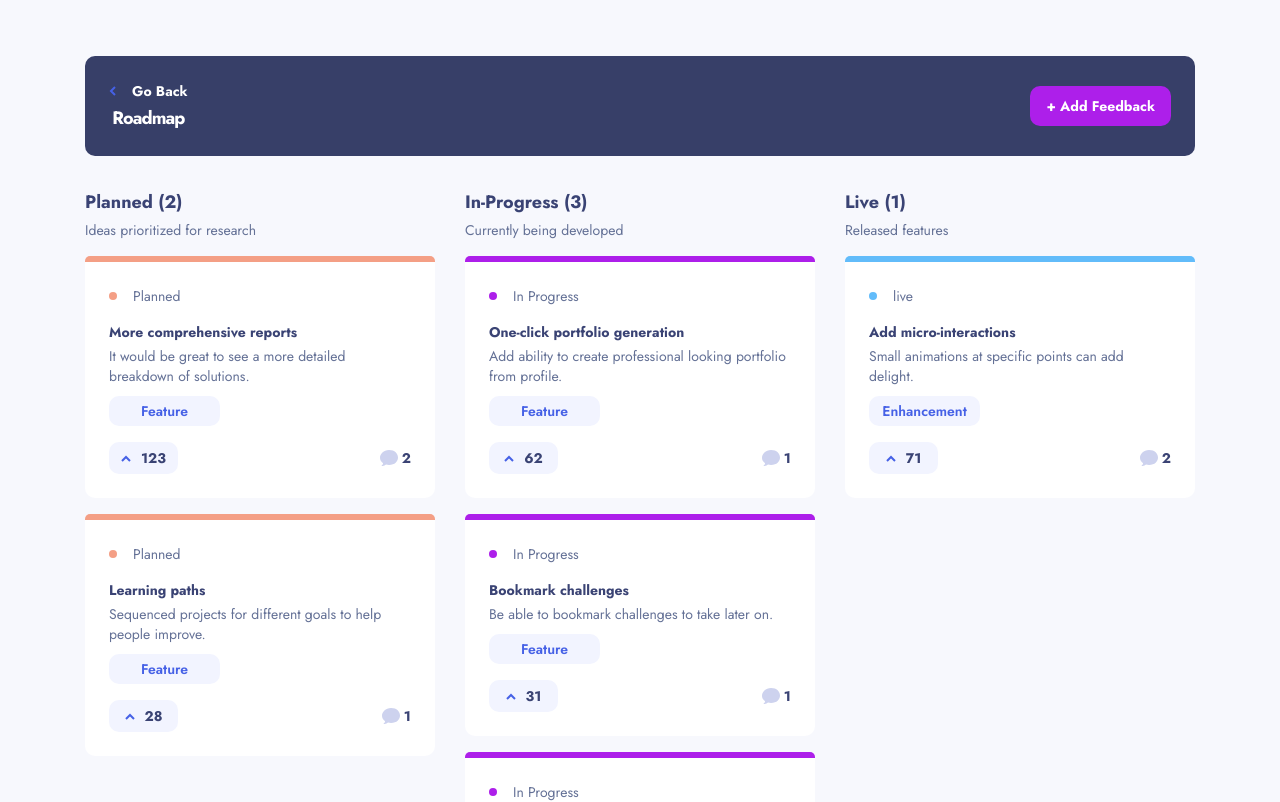
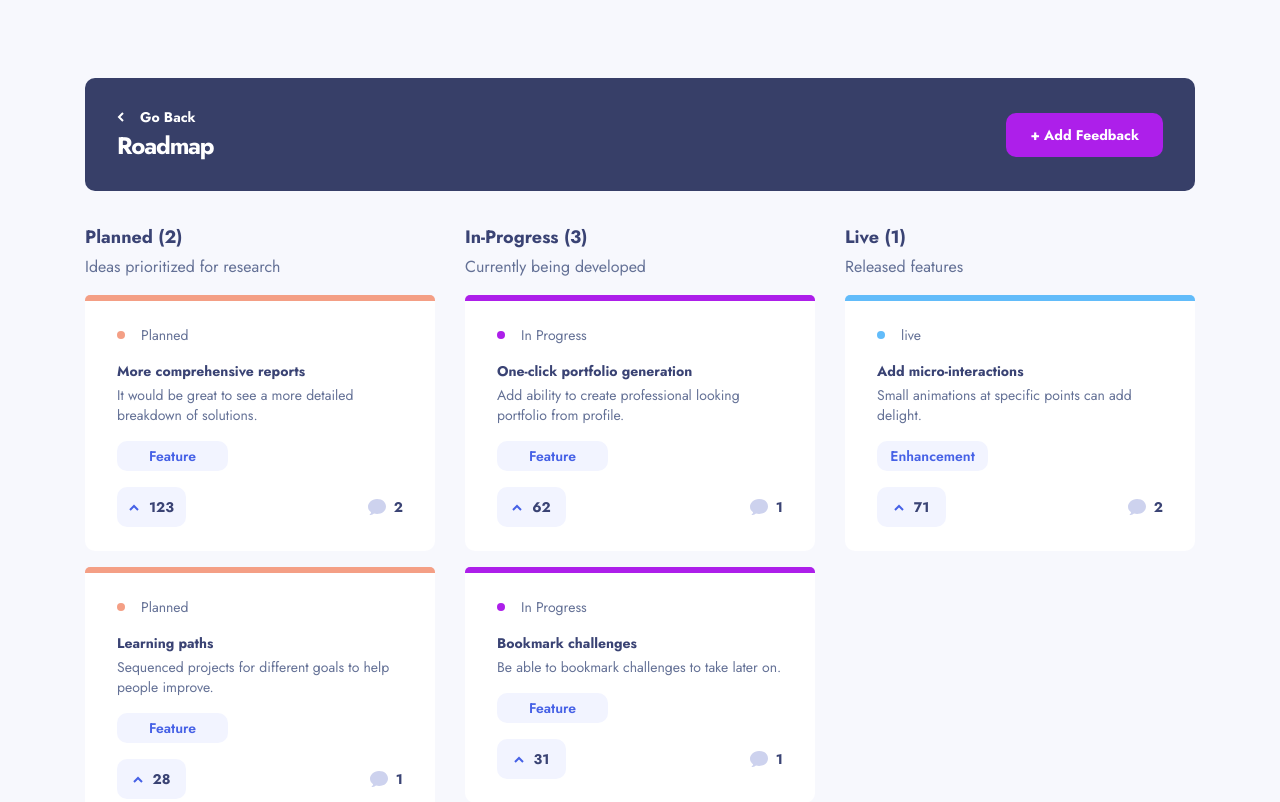
Before and after one commit to RomWeb3/product-feedback-app, a React app: page /product-feedback-app/roadmap in a window 1280 px wide. Shown: the top 802 px of the page. Built offline with nearby package versions, Linux system fonts and the light colour scheme; the HTML template or start-up script is replaced by a standard one.

Commit message:
SuggestionsEmpty responsive done + minor fixes

```diff
--- a/src/components/CardRequest.jsx
+++ b/src/components/CardRequest.jsx
@@ -35,16 +35,16 @@ function CardRequest({ productRequest, datas, setDatas, withoutMediaQueries }) {
       // Include the responsive classes if withoutMediaQueries is not true
       "md:px-0 md:py-[28px] md:relative": !withoutMediaQueries,
       // Override the responsive classes if withoutMediaQueries is true
-      "px-6 py-6": withoutMediaQueries,
+      "px-8 py-6": withoutMediaQueries,
     }
   );
 
-  const descriptionClass = classNames("mt-1  text-gray mb-[10px] text-sm", {
+  const descriptionClass = classNames("mt-1 text-gray mb-[10px] text-sm", {
     "md:mb-3 md:text-base": !withoutMediaQueries,
-    "mb-[10px] text-sm": withoutMediaQueries,
+    "mb-[16px] text-[16px]": withoutMediaQueries,
   });
 
-  const statusClass = classNames("flex items-center gap-4 mb-4 ", {
+  const statusClass = classNames("flex items-center gap-4 mb-4", {
     "md:ml-[112px]": !withoutMediaQueries,
     "": withoutMediaQueries,
   });
@@ -59,7 +59,7 @@ function CardRequest({ productRequest, datas, setDatas, withoutMediaQueries }) {
 
   const titleClass = classNames("font-bold transition-all text-sm", {
     "md:text-lg": !withoutMediaQueries,
-    "": withoutMediaQueries,
+    "text-[18px]": withoutMediaQueries,
   });
 
   const footerClass = classNames("flex justify-between items-center mt-4", {
@@ -72,7 +72,7 @@ function CardRequest({ productRequest, datas, setDatas, withoutMediaQueries }) {
     {
       "md:flex-col md:gap-2 md:absolute md:top-[28px] md:left-[32px] md:w-10 md:h-[53px]":
         !withoutMediaQueries,
-      "flex gap-2.5 w-[69px] h-[32px]": withoutMediaQueries,
+      "flex gap-2.5 w-[69px] h-[40px]": withoutMediaQueries,
     }
   );
 
@@ -81,7 +81,7 @@ function CardRequest({ productRequest, datas, setDatas, withoutMediaQueries }) {
     {
       "md:absolute md:right-[32px] md:top-0 md:bottom-0 md:m-auto md:gap-2":
         !withoutMediaQueries,
-      "flex gap-1": withoutMediaQueries,
+      "flex gap-2 text-[16px]": withoutMediaQueries,
     }
   );
 
--- a/src/components/Sort.jsx
+++ b/src/components/Sort.jsx
@@ -9,7 +9,7 @@ function Sort({ onClick, sortBy, setSortBy, count }) {
   };
 
   return (
-    <div className="w-full max-w-[825px] bg-verydarkblue flex justify-between px-6 py-2 text-white relative md:mt-10 xl:mt-0 md:rounded-[10px]">
+    <div className="w-full max-w-[825px] bg-verydarkblue flex justify-between px-6 py-2 md:py-[14px] text-white relative md:mt-10 xl:mt-0 md:rounded-[10px]">
       <div className="flex">
         <div className="hidden md:flex md:items-center">
           <img
@@ -36,14 +36,14 @@ function Sort({ onClick, sortBy, setSortBy, count }) {
         </div>
       </div>
       <button
-        className="bg-violet hover:bg-[#C75AF6] max-w-[134px] w-full vsm:max-w-[110px] py-2.5 rounded-[10px] text-sm cursor-pointer font-bold"
+        className="bg-violet hover:bg-[#C75AF6] max-w-[134px] md:max-w-[158px] w-full vsm:max-w-[110px] py-2.5 md:py-3 rounded-[10px] text-sm cursor-pointer font-bold"
         onClick={onClick}
       >
         + Add Feedback
       </button>
 
       {showSortBy && (
-        <div className="w-[255px] h-[192px] bg-white shadow absolute top-[72px] md:left-[219px] rounded-[10px]">
+        <div className="w-[255px] h-[192px] bg-white shadow absolute z-50 top-[72px] md:top-[88px] md:left-[219px] rounded-[10px]">
           <div
             className="flex items-center justify-between"
             onClick={(e) => handleClick(e)}
--- a/src/pages/Dashboard.jsx
+++ b/src/pages/Dashboard.jsx
@@ -107,7 +107,7 @@ function Dashboard({ datas = [], setDatas, onNavigate }) {
           count={suggestionCount}
         />
 
-        <div className="bg-verylightgray w-full py-8 px-6 md:px-0 flex flex-col items-center gap-4">
+        <div className="bg-verylightgray w-full py-8 md:py-6 px-6 md:px-0 flex flex-col items-center gap-4">
           {suggestionCount > 0 ? (
             sortedRequests
               .filter(
--- a/src/pages/FeedbackDetail.jsx
+++ b/src/pages/FeedbackDetail.jsx
@@ -168,7 +168,7 @@ function FeedbackDetail({ datas, setDatas }) {
   };
 
   return (
-    <div className="w-full min-h-screen p-6 md:px-10 bg-verylightgray flex flex-col items-center md:py-[56px]">
+    <div className="w-full min-h-screen p-6 md:px-10 bg-verylightgray flex flex-col items-center md:py-[56px] xl:py-[80px]">
       <div className="w-full max-w-[730px]">
         <div className="flex justify-between mb-6">
           <div
@@ -184,7 +184,7 @@ function FeedbackDetail({ datas, setDatas }) {
             </p>
           </div>
           <button
-            className="px-4 py-[10.5px] bg-blue hover:bg-[#7C91F9] transition-all rounded-[10px] text-lightgray text-sm font-bold"
+            className="px-4 md:px-6 py-[10.5px] md:py-3 bg-blue hover:bg-[#7C91F9] transition-all rounded-[10px] text-lightgray text-sm font-bold"
             onClick={() =>
               navigate(`/product-feedback-app/edit-feedback/${feedbackId}`)
             }
@@ -361,7 +361,7 @@ function FeedbackDetail({ datas, setDatas }) {
               {charactersLeft} Characters left
             </p>
             <button
-              className="text-sm font-bold text-lightgray bg-violet hover:bg-[#C75AF6] transition-all rounded-[10px] px-4 py-[10.35px]"
+              className="text-sm font-bold text-lightgray bg-violet hover:bg-[#C75AF6] transition-all rounded-[10px] px-4 md:px-6 py-[10.35px] md:py-3"
               onClick={handleNewComment}
             >
               Post Comment
--- a/src/pages/NewFeedback.jsx
+++ b/src/pages/NewFeedback.jsx
@@ -81,7 +81,7 @@ function NewFeedback({ datas = [] }) {
             alt="icon arrow down"
             className={`${
               showCategory ? "rotate-180 " : ""
-            } transition-all duration-300`}
+            } transition-all duration-200`}
           />
 
           {showCategory && (
@@ -171,13 +171,13 @@ function NewFeedback({ datas = [] }) {
           onChange={(e) => setDescription(e.target.value)}
         />
         <button
-          className="w-full max-w-[458px] h-[40px] bg-violet rounded-[10px] text-lightgray text-sm font-bold mb-4"
+          className="w-full max-w-[458px] h-[40px] bg-violet hover:bg-[#C75AF6] rounded-[10px] text-lightgray text-sm font-bold mb-4"
           onClick={handleNewFeedback}
         >
           Add Feedback
         </button>
         <button
-          className="w-full max-w-[458px] h-[40px] bg-darkblue rounded-[10px] text-lightgray text-sm font-bold"
+          className="w-full max-w-[458px] h-[40px] bg-darkblue hover:bg-[#656EA3] rounded-[10px] text-lightgray text-sm font-bold"
           onClick={() => navigate(`/product-feedback-app/`)}
         >
           Cancel
--- a/src/pages/Roadmap.jsx
+++ b/src/pages/Roadmap.jsx
@@ -26,11 +26,11 @@ function Roadmap({ datas, onClick }) {
         <div className="w-full h-[100px] bg-verydarkblue px-6 flex justify-between items-center">
           <div className="flex flex-col gap-[3px] justify-center items-center">
             <div
-              className="flex items-center gap-4 cursor-pointer"
+              className="flex items-center gap-3 cursor-pointer"
               onClick={() => navigate(`/product-feedback-app/`)}
             >
               <img
-                src="/assets/shared/icon-arrow-left.svg"
+                src="/assets/shared/icon-arrow-left-white.svg"
                 alt="icon arrow left"
               />
               <p className="text-sm font-bold text-white">Go Back</p>
@@ -121,27 +121,27 @@ function Roadmap({ datas, onClick }) {
       </>
     ) : null
   ) : datas != [] > 0 ? (
-    <div className="px-10 bg-verylightgray min-h-screen py-[56px] flex flex-col items-center">
-      <div className="w-full max-w-[1110px] h-[100px] bg-verydarkblue px-6 flex justify-between items-center rounded-[10px]">
-        <div className="flex flex-col gap-[3px] justify-center items-center">
+    <div className="px-10 bg-verylightgray min-h-screen py-[56px] xl:pt-[78px] flex flex-col items-center">
+      <div className="w-full max-w-[1110px] h-[100px] md:h-[113px] bg-verydarkblue px-6 md:px-8 flex justify-between items-center rounded-[10px]">
+        <div className="flex flex-col gap-[3px] justify-center">
           <div
             className="flex items-center gap-4 cursor-pointer"
             onClick={() => navigate(`/product-feedback-app/`)}
           >
             <img
-              src="/assets/shared/icon-arrow-left.svg"
+              src="/assets/shared/icon-arrow-left-white.svg"
               alt="icon arrow left"
             />
             <p className="text-sm font-bold text-white hover:underline transition-all">
               Go Back
             </p>
           </div>
-          <h1 className="text-lg font-bold text-white tracking-tighter">
+          <h1 className="text-lg md:text-2xl font-bold text-white tracking-tighter">
             Roadmap
           </h1>
         </div>
         <button
-          className="bg-violet hover:bg-[#C75AF6] transition-all px-4 py-2.5 rounded-[10px] text-sm cursor-pointer font-bold text-white"
+          className="bg-violet hover:bg-[#C75AF6] transition-all px-4 md:px-6 py-2.5 md:py-3 rounded-[10px] text-sm cursor-pointer font-bold text-white"
           onClick={onClick}
         >
           + Add Feedback
@@ -149,10 +149,10 @@ function Roadmap({ datas, onClick }) {
       </div>
       <div className="w-full max-w-[1110px] pt-8 grid grid-cols-3 gap-[10px] lg:gap-[20px] xl:gap-[30px]">
         <div>
-          <h3 className="font-bold text-lg text-darkblue mb-[4px]">
+          <h3 className="font-bold text-base xl:text-lg text-darkblue mb-[4px]">
             Planned ({statusCounts["planned"] || 0})
           </h3>
-          <p className="text-sm text-gray mb-4">
+          <p className="text-sm xl:text-base text-gray mb-4">
             Ideas prioritized for research
           </p>
           <div className="w-full flex flex-col gap-4">
@@ -172,10 +172,12 @@ function Roadmap({ datas, onClick }) {
           </div>
         </div>
         <div>
-          <h3 className="font-bold text-lg text-darkblue mb-[4px]">
+          <h3 className="font-bold text-base xl:text-lg text-darkblue mb-[4px]">
             In-Progress ({statusCounts["in-progress"] || 0})
           </h3>
-          <p className="text-sm text-gray mb-4">Currently being developed</p>
+          <p className="text-sm xl:text-base text-gray mb-4">
+            Currently being developed
+          </p>
           <div className="w-full flex flex-col gap-4">
             {datas != [] > 0 &&
               datas.productRequests.filter(
@@ -195,10 +197,12 @@ function Roadmap({ datas, onClick }) {
           </div>
         </div>
         <div>
-          <h3 className="font-bold text-lg text-darkblue mb-[4px]">
+          <h3 className="font-bold text-base xl:text-lg text-darkblue mb-[4px]">
             Live ({statusCounts["live"] || 0})
           </h3>
-          <p className="text-sm text-gray mb-4">Released features</p>
+          <p className="text-sm xl:text-base text-gray mb-4">
+            Released features
+          </p>
           <div className="w-full flex flex-col gap-4">
             {datas != [] > 0 &&
               datas.productRequests.filter(
```
Also changed, not shown: src/components/SuggestionsEmpty.jsx (+8 -6 lines), public/assets/shared/icon-arrow-left-white.svg (added).
